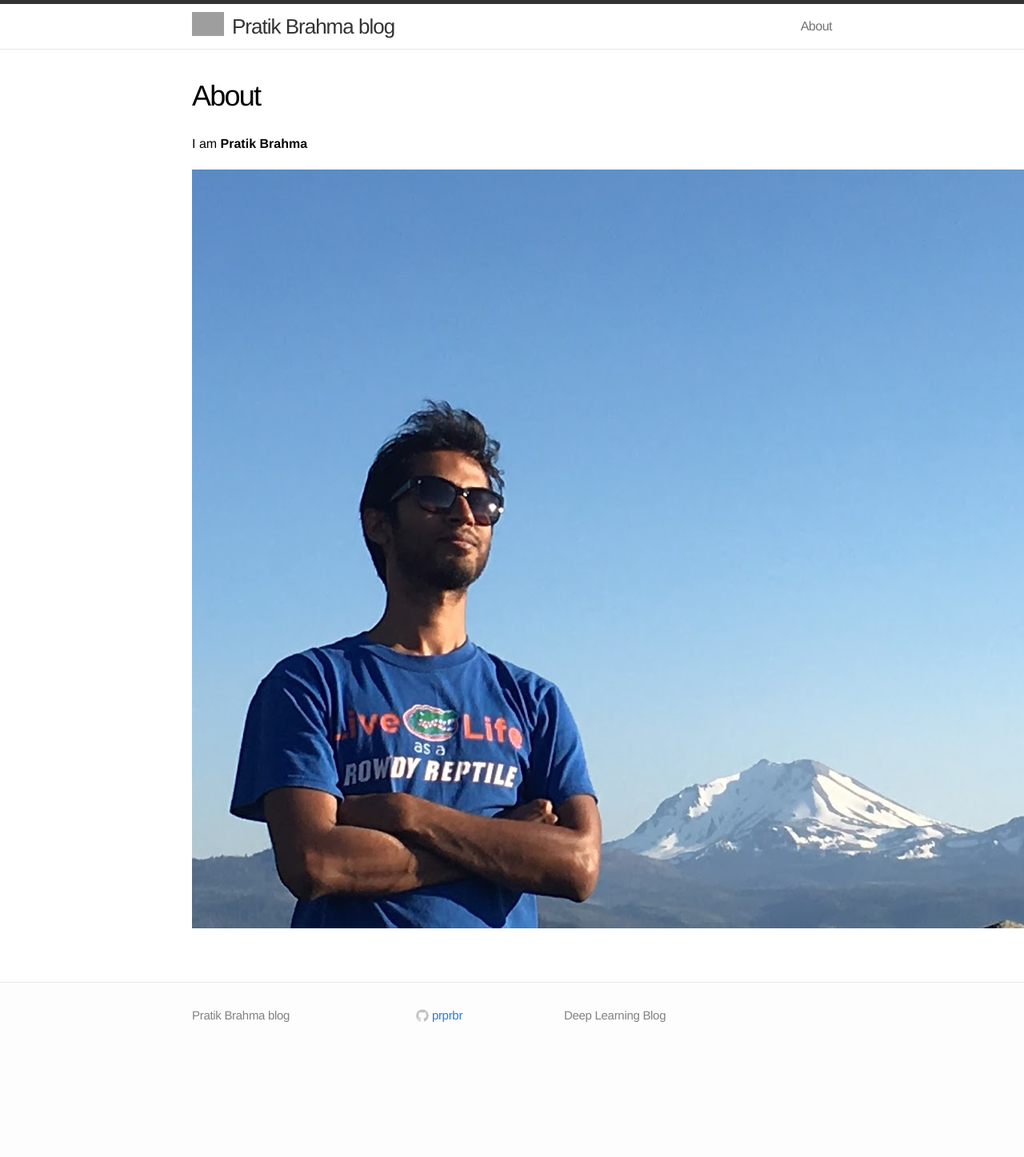
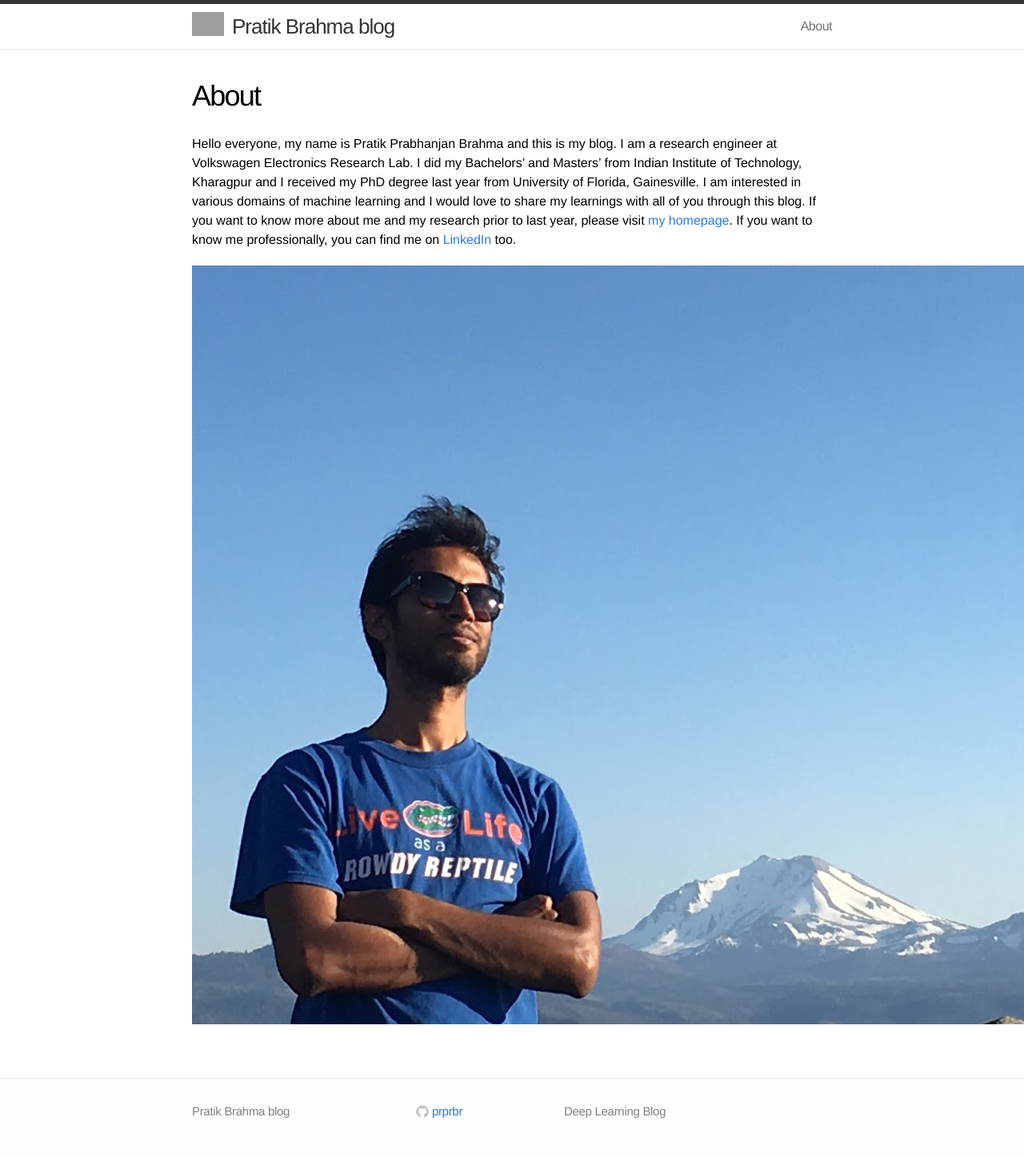
Before and after one commit to prprbr/prprbr.github.io, a Jekyll site: the page built from about.md, in a window 1280 px wide. Shown: the whole page at 80% size. Built offline with Jekyll 4.4.1, drawn with Linux system fonts in a browser that asks for light colours; before the commit the page ends 1327 px from its top, so only the background shows below that; grey boxes are pictures that could not be loaded.

Commit message:
Update about.md

```diff
--- a/about.md
+++ b/about.md
@@ -4,6 +4,6 @@ title: About
 permalink: /about/
 ---
 
-I am **Pratik Brahma**
+Hello everyone, my name is Pratik Prabhanjan Brahma and this is my blog. I am a research engineer at Volkswagen Electronics Research Lab. I did my Bachelors' and Masters' from Indian Institute of Technology, Kharagpur and I received my PhD degree last year from University of Florida, Gainesville. I am interested in various domains of machine learning and I would love to share my learnings with all of you through this blog. If you want to know more about me and my research prior to last year, please visit [my homepage](https://sites.google.com/site/pratikprabhanjanbrahma/). If you want to know me professionally, you can find me on [LinkedIn](https://www.linkedin.com/in/pratik-prabhanjan-brahma-065b7631/) too.
 
 <img src="/assets/pic.JPG"  />
```
